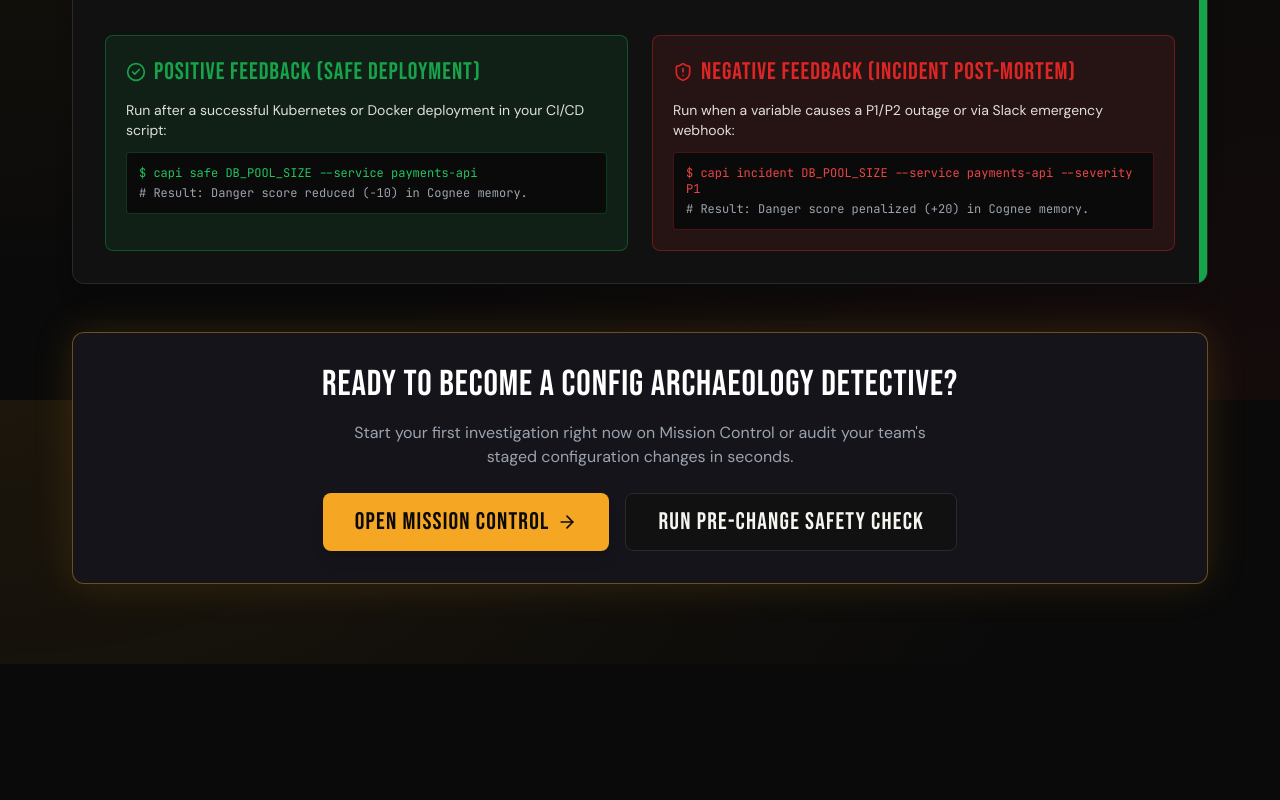
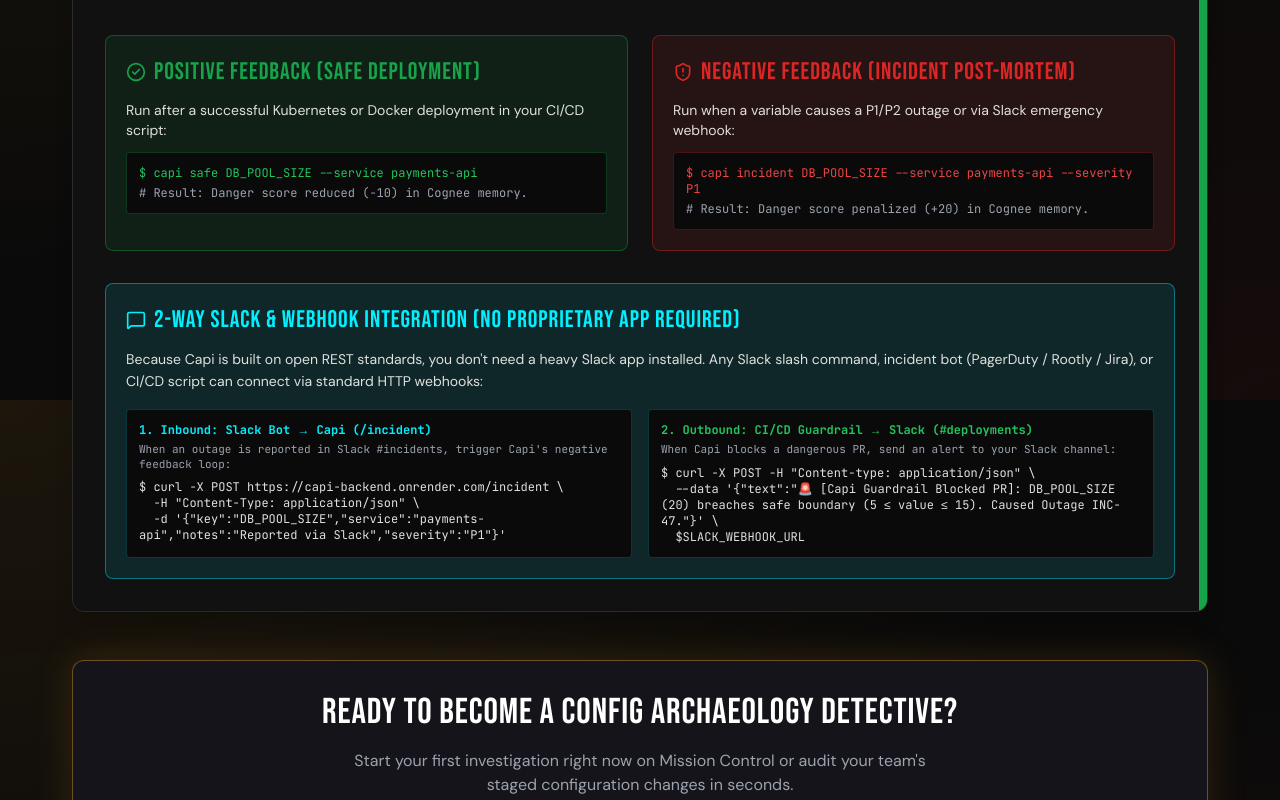
Before and after one commit to Akarshkushwaha/Capi, a Next.js app in the folder dashboard/: page /onboarding in a window 1280 px wide. Shown: the part 2000-2800 px from the top of the page. Before the commit the page ends 2664 px from the top, so only its background shows below. Built offline with nearby package versions, Linux system fonts and the light colour scheme.

Commit message:
feat(ui): add interactive 2-Way Slack Webhook & Bot integration documentation card to Onboarding flow

```diff
--- a/dashboard/src/app/onboarding/page.tsx
+++ b/dashboard/src/app/onboarding/page.tsx
@@ -1,7 +1,7 @@
 "use client";
 
 import React, { useState } from "react";
-import { Sparkles, Terminal, Copy, Check, ShieldAlert, CheckCircle2, ArrowRight, Database, GitBranch, GitPullRequest, Zap, Play, Package, Cpu, Cloud } from "lucide-react";
+import { Sparkles, Terminal, Copy, Check, ShieldAlert, CheckCircle2, ArrowRight, Database, GitBranch, GitPullRequest, Zap, Play, Package, Cpu, Cloud, MessageSquare } from "lucide-react";
 import Link from "next/link";
 
 export default function OnboardingPage() {
@@ -381,6 +381,37 @@
               <div className="text-[#9ca3af] pt-1"># Result: Danger score penalized (+20) in Cognee memory.</div>
             </div>
           </div>
+
+          {/* Slack Integration Box */}
+          <div className="md:col-span-2 bg-[#00f0ff]/10 border border-[#00f0ff]/40 rounded-lg p-5 space-y-3 mt-2">
+            <div className="font-bebas text-2xl text-[#00f0ff] flex items-center gap-2">
+              <MessageSquare className="w-5 h-5" />
+              2-WAY SLACK & WEBHOOK INTEGRATION (NO PROPRIETARY APP REQUIRED)
+            </div>
+            <p className="font-sans text-sm text-[#f5f5f0]/90 leading-relaxed">
+              Because Capi is built on open REST standards, you don&apos;t need a heavy Slack app installed. Any Slack slash command, incident bot (PagerDuty / Rootly / Jira), or CI/CD script can connect via standard HTTP webhooks:
+            </p>
+            <div className="grid grid-cols-1 md:grid-cols-2 gap-4 pt-1">
+              <div className="bg-[#0a0a0a] p-3 rounded font-mono text-xs border border-[#00f0ff]/20 space-y-1">
+                <div className="text-[#00f0ff] font-bold">1. Inbound: Slack Bot → Capi (/incident)</div>
+                <div className="text-[#9ca3af] text-[11px]">When an outage is reported in Slack #incidents, trigger Capi&apos;s negative feedback loop:</div>
+                <div className="text-[#e0e0e0] pt-1 overflow-x-auto">
+                  $ curl -X POST https://capi-backend.onrender.com/incident \
+                  <br />&nbsp;&nbsp;-H &quot;Content-Type: application/json&quot; \
+                  <br />&nbsp;&nbsp;-d &apos;&#123;&quot;key&quot;:&quot;DB_POOL_SIZE&quot;,&quot;service&quot;:&quot;payments-api&quot;,&quot;notes&quot;:&quot;Reported via Slack&quot;,&quot;severity&quot;:&quot;P1&quot;&#125;&apos;
+                </div>
+              </div>
+              <div className="bg-[#0a0a0a] p-3 rounded font-mono text-xs border border-[#00f0ff]/20 space-y-1">
+                <div className="text-[#22c55e] font-bold">2. Outbound: CI/CD Guardrail → Slack (#deployments)</div>
+                <div className="text-[#9ca3af] text-[11px]">When Capi blocks a dangerous PR, send an alert to your Slack channel:</div>
+                <div className="text-[#e0e0e0] pt-1 overflow-x-auto">
+                  $ curl -X POST -H &quot;Content-type: application/json&quot; \
+                  <br />&nbsp;&nbsp;--data &apos;&#123;&quot;text&quot;:&quot;🚨 [Capi Guardrail Blocked PR]: DB_POOL_SIZE (20) breaches safe boundary (5 ≤ value ≤ 15). Caused Outage INC-47.&quot;&#125;&apos; \
+                  <br />&nbsp;&nbsp;$SLACK_WEBHOOK_URL
+                </div>
+              </div>
+            </div>
+          </div>
         </div>
       </div>
 
```
